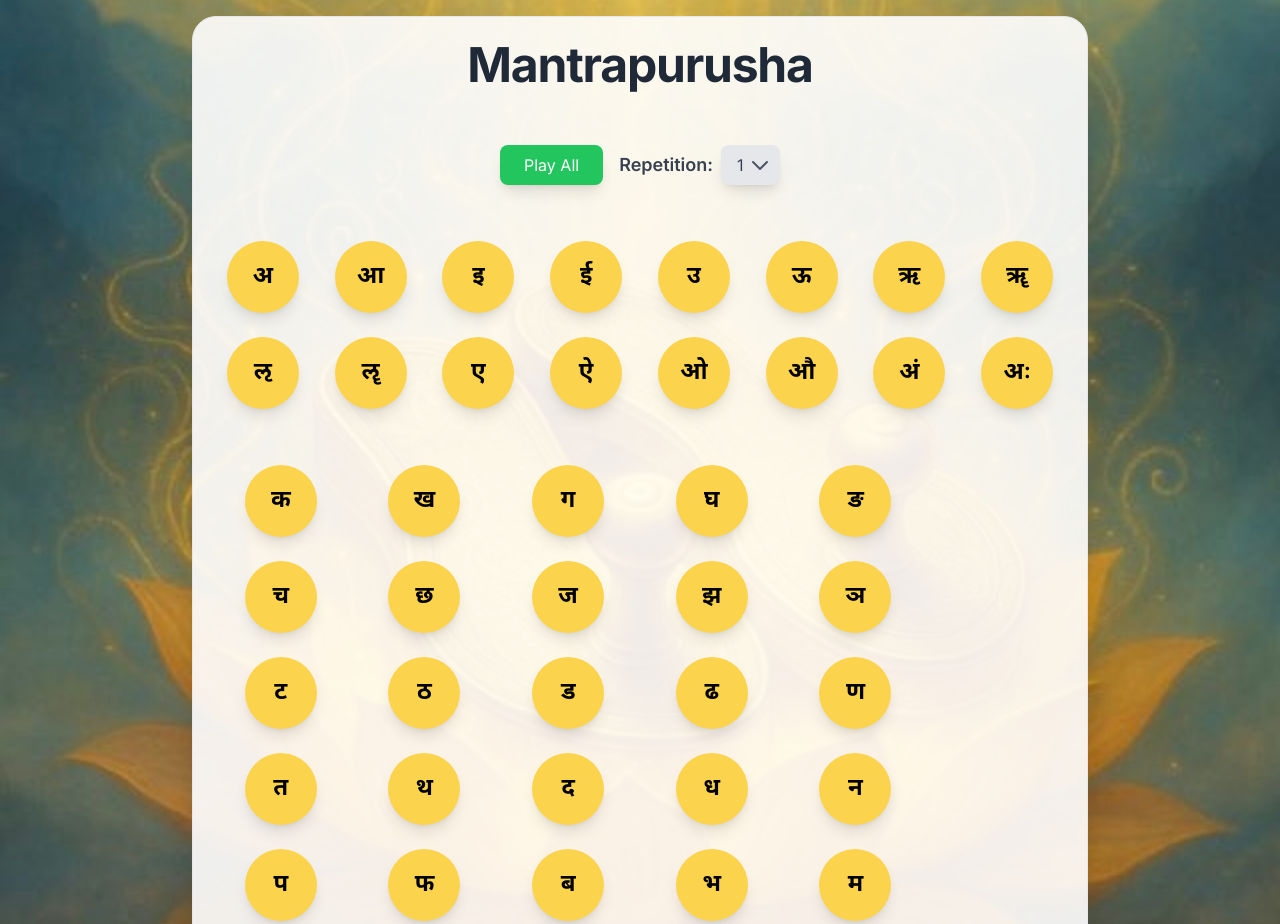
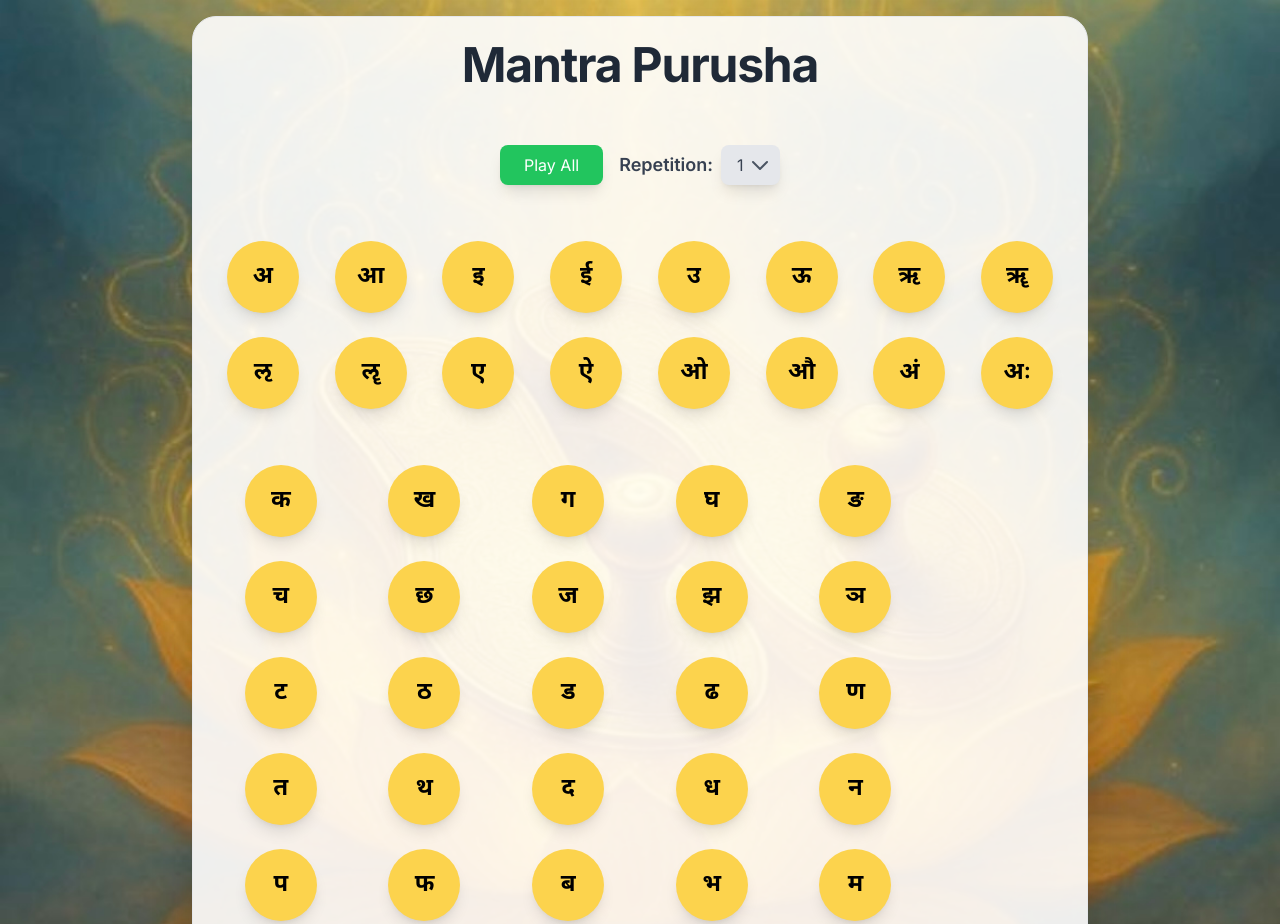
Before and after one commit to sriguru-sakalamaa/sriguru-sakalamaa.github.io, a plain HTML site: page index.html in a window 1280 px wide. Shown: the top 924 px of the page. Drawn offline with nearby package versions, Linux system fonts and the light colour scheme.

Commit message:
Update index.html

```diff
--- a/index.html
+++ b/index.html
@@ -3,7 +3,7 @@
 <head>
     <meta charset="UTF-8">
     <meta name="viewport" content="width=device-width, initial-scale=1.0">
-    <title>Mantrapurusha</title>
+    <title>Mantra Purusha</title>
     <script src="https://cdn.tailwindcss.com"></script>
     <script>
         tailwind.config = {
@@ -125,7 +125,7 @@
 <body class="flex items-center justify-center min-h-screen p-4">
     <div class="content-wrapper max-w-4xl w-full bg-white/90 p-6 rounded-3xl shadow-2xl border border-gray-200">
         <h1 class="text-3xl sm:text-4xl md:text-5xl font-extrabold text-center text-gray-800 tracking-tight mb-8">
-            Mantrapurusha
+            Mantra Purusha
         </h1>
         <br>
         <div id="controls" class="flex justify-center items-center space-x-4 mb-8 flex-row">
```
